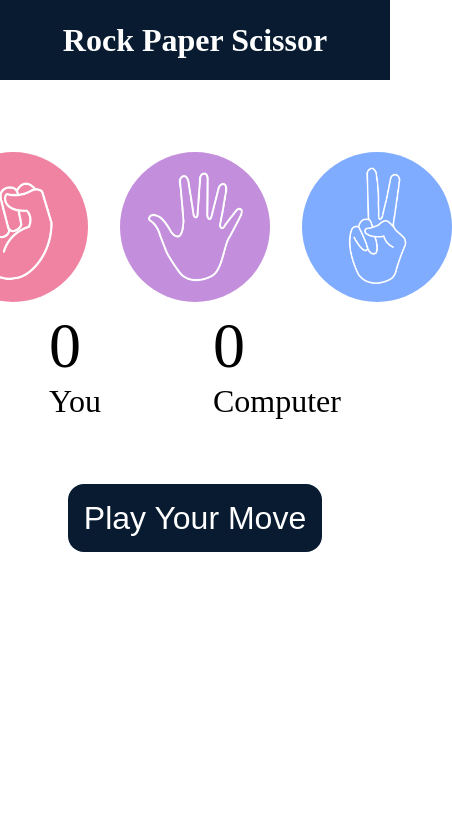
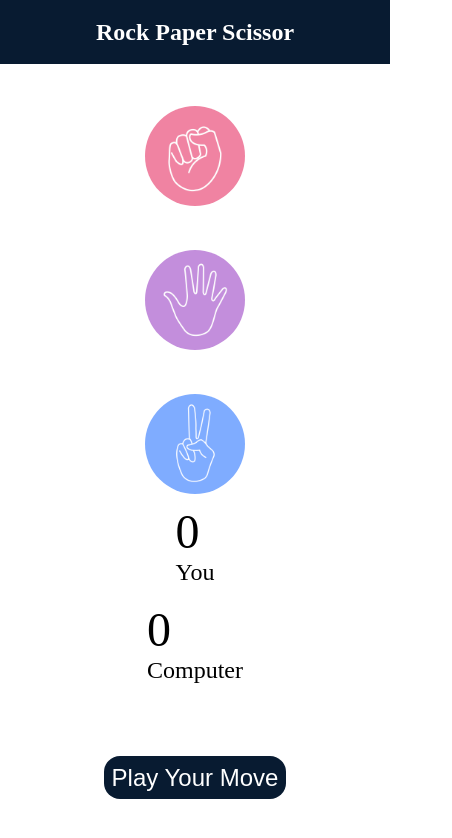
Before and after one commit to sachinkumar-2004/Rock-Paper-Scissors-Game, a plain HTML site: page index.html in a window 390 px wide. Shown: the whole page, 452 px wide, since content can reach past the window. Drawn offline with Linux system fonts and the light colour scheme.

Commit message:
Made the site mobile responsive

```diff
--- a/style.css
+++ b/style.css
@@ -73,3 +73,42 @@ img{
     border-radius: 1rem;
 
 }
+
+@media (max-width: 600px) {
+  .choices {
+    flex-direction: column;
+    gap: 1.5rem;
+    margin-top: 2rem;
+  }
+
+  .choice {
+    width: 120px;
+    height: 120px;
+  }
+
+  img {
+    width: 100px;
+    height: 100px;
+  }
+
+  .score-board {
+    flex-direction: column;
+    gap: 1rem;
+    font-size: 1.5rem;
+  }
+
+  #user-score, #comp-score {
+    font-size: 3rem;
+  }
+
+  #msg {
+    font-size: 1.5rem;
+    padding: 0.5rem;
+  }
+
+  h1 {
+    font-size: 1.5rem;
+    height: 4rem;
+    line-height: 4rem;
+  }
+}
```
